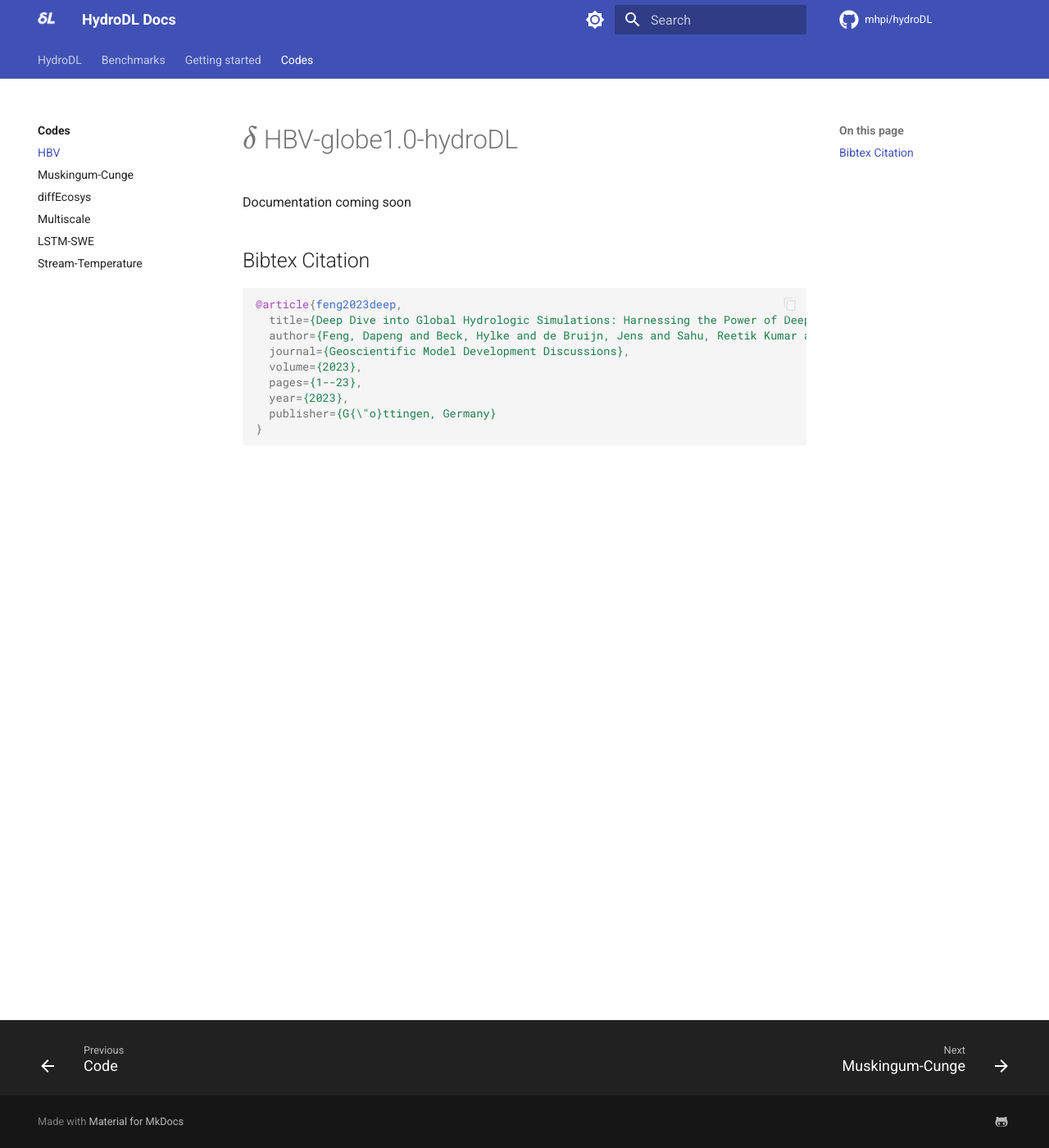
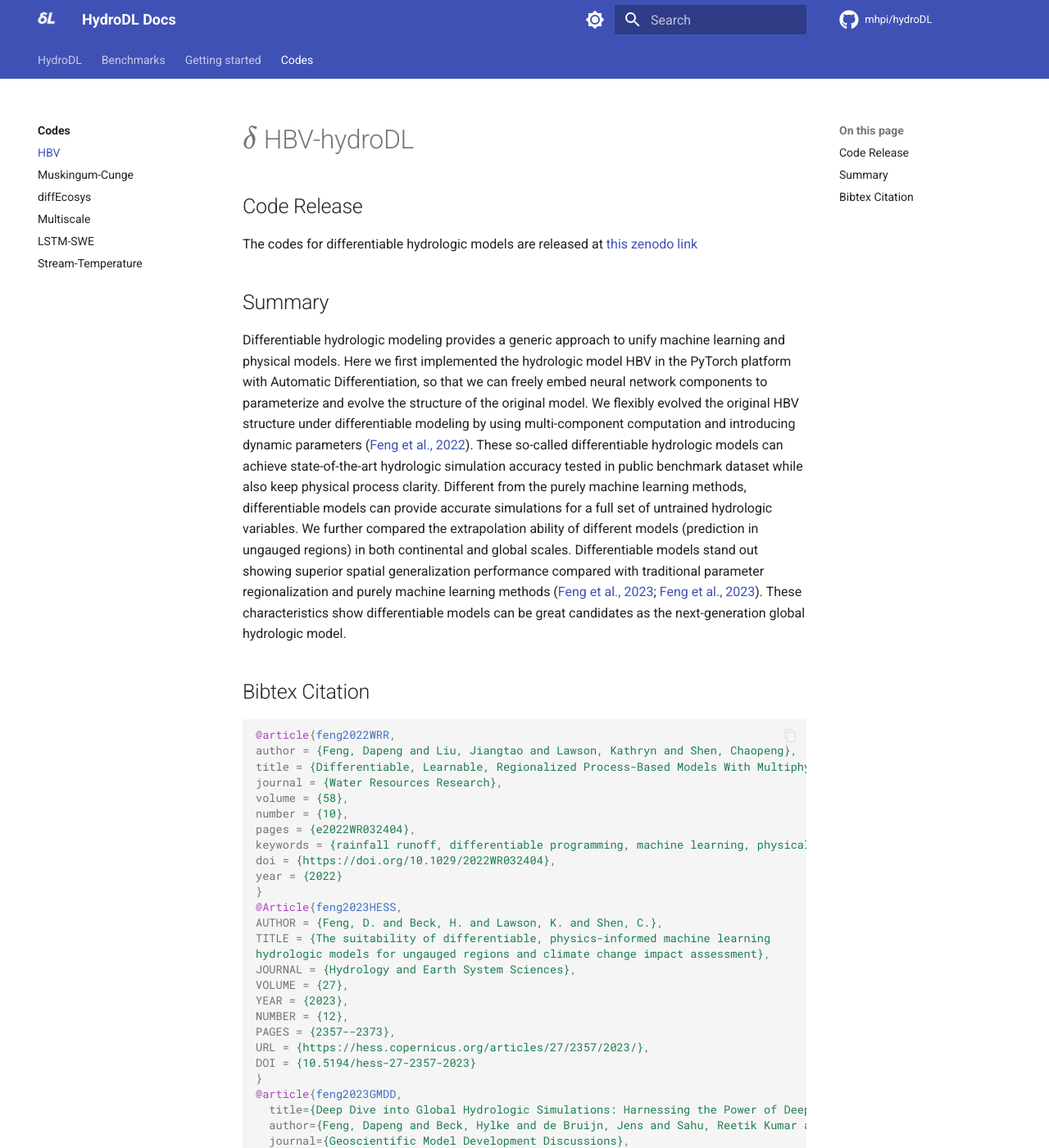
Before and after one commit to mhpi/mhpi.github.io, an MkDocs documentation site: the page built from docs/codes/feng_2023.md, in a window 1280 px wide and 1400 px high. Shown: the whole window at 82% size. Built offline with MkDocs 1.6.1 and Material for MkDocs 9.7.7, drawn with Linux system fonts in a browser that asks for light colours; a script that is not in the unit is left out; comment, search, counter and statistics services are not loaded.

Commit message:
Update feng_2023.md

````diff
--- a/docs/codes/feng_2023.md
+++ b/docs/codes/feng_2023.md
@@ -1,11 +1,40 @@
-#$\delta$ HBV-globe1.0-hydroDL
+# $\delta$ HBV-hydroDL
 
-Documentation coming soon
+## Code Release
+
+The codes for differentiable hydrologic models are released at [this zenodo link](https://doi.org/10.5281/zenodo.7091334)
+
+## Summary
+
+Differentiable hydrologic modeling provides a generic approach to unify machine learning and physical models. Here we first implemented the hydrologic model HBV in the PyTorch platform with Automatic Differentiation, so that we can freely embed neural network components to parameterize and evolve the structure of the original model. We flexibly evolved the original HBV structure under differentiable modeling by using multi-component computation and introducing dynamic parameters ([Feng et al., 2022](https://doi.org/10.1029/2022WR032404)). These so-called differentiable hydrologic models can achieve state-of-the-art hydrologic simulation accuracy tested in public benchmark dataset while also keep physical process clarity. Different from the purely machine learning methods, differentiable models can provide accurate simulations for a full set of untrained hydrologic variables. We further compared the extrapolation ability of different models (prediction in ungauged regions) in both continental and global scales. Differentiable models stand out showing superior spatial generalization performance compared with traditional parameter regionalization and purely machine learning methods ([Feng et al., 2023](https://hess.copernicus.org/articles/27/2357/2023/); [Feng et al., 2023](https://gmd.copernicus.org/preprints/gmd-2023-190/)). These characteristics show differentiable models can be great candidates as the next-generation global hydrologic model.
 
 ## Bibtex Citation
 
 ```bibtex
-@article{feng2023deep,
+@article{feng2022WRR,
+author = {Feng, Dapeng and Liu, Jiangtao and Lawson, Kathryn and Shen, Chaopeng},
+title = {Differentiable, Learnable, Regionalized Process-Based Models With Multiphysical Outputs can Approach State-Of-The-Art Hydrologic Prediction Accuracy},
+journal = {Water Resources Research},
+volume = {58},
+number = {10},
+pages = {e2022WR032404},
+keywords = {rainfall runoff, differentiable programming, machine learning, physical model, differentiable hydrology, LSTM},
+doi = {https://doi.org/10.1029/2022WR032404},
+year = {2022}
+}
+@Article{feng2023HESS,
+AUTHOR = {Feng, D. and Beck, H. and Lawson, K. and Shen, C.},
+TITLE = {The suitability of differentiable, physics-informed machine learning
+hydrologic models for ungauged regions and climate change impact assessment},
+JOURNAL = {Hydrology and Earth System Sciences},
+VOLUME = {27},
+YEAR = {2023},
+NUMBER = {12},
+PAGES = {2357--2373},
+URL = {https://hess.copernicus.org/articles/27/2357/2023/},
+DOI = {10.5194/hess-27-2357-2023}
+}
+@article{feng2023GMDD,
   title={Deep Dive into Global Hydrologic Simulations: Harnessing the Power of Deep Learning and Physics-informed Differentiable Models ($\delta$HBV-globe1. 0-hydroDL)},
   author={Feng, Dapeng and Beck, Hylke and de Bruijn, Jens and Sahu, Reetik Kumar and Satoh, Yusuke and Wada, Yoshihide and Liu, Jiangtao and Pan, Ming and Lawson, Kathryn and Shen, Chaopeng},
   journal={Geoscientific Model Development Discussions},
````
